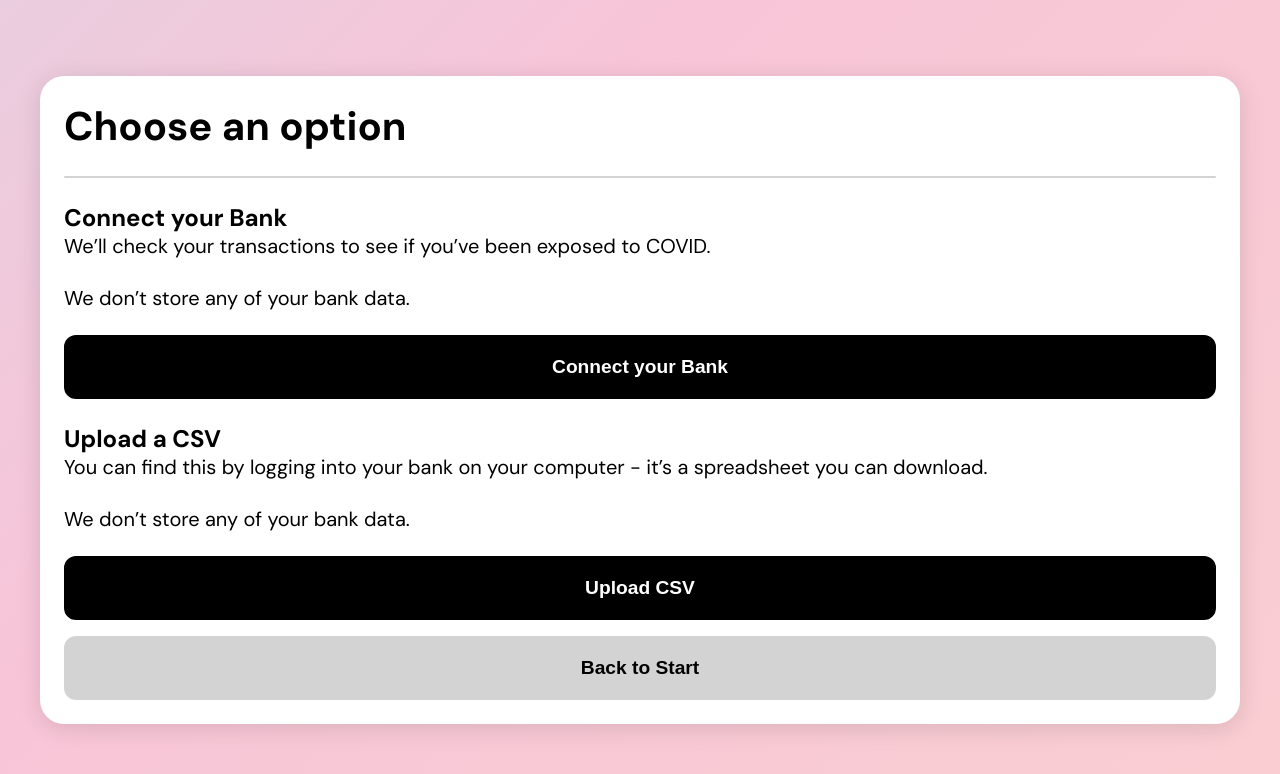
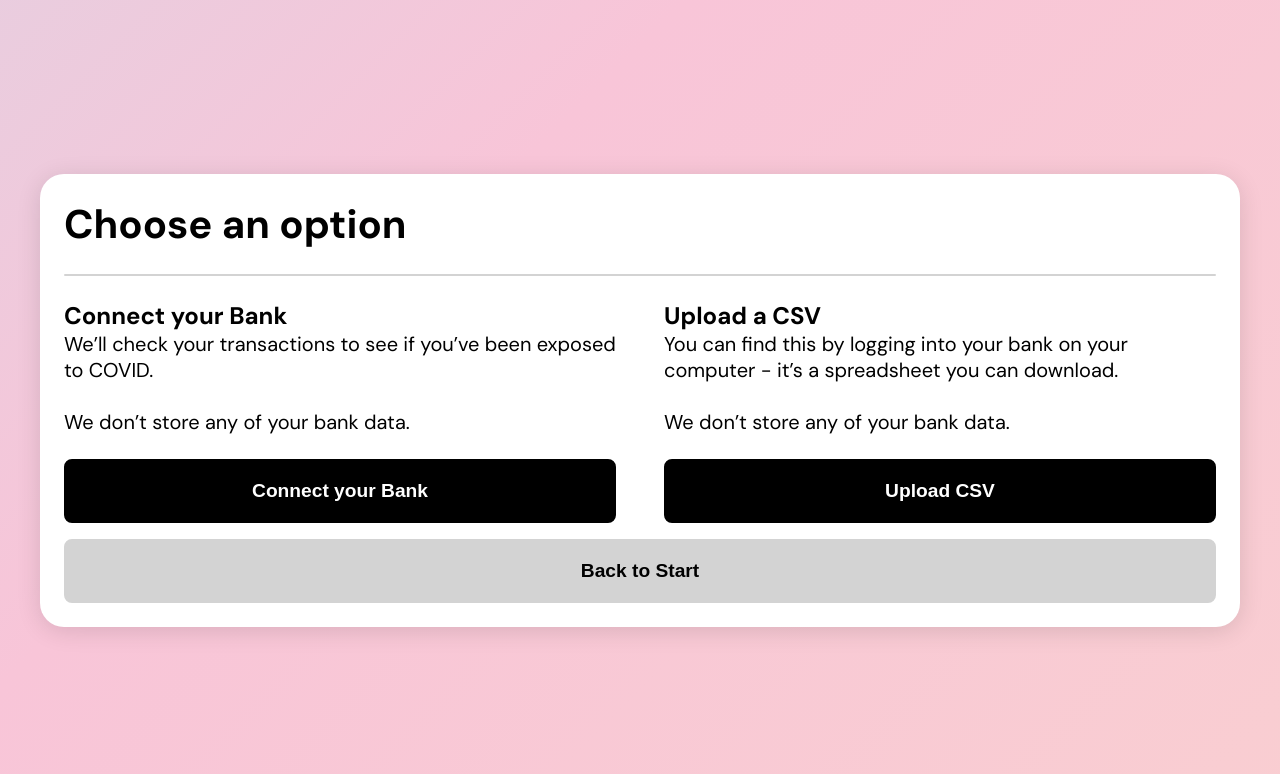
Before and after one commit to haxxnz/covidengineui, a React (Create React App) app: page /transaction in a window 1280 px wide. Shown: the top 774 px of the page. Built offline with nearby package versions, Linux system fonts and the light colour scheme.

Commit message:
fix fuckup on media query

```diff
--- a/src/App.css
+++ b/src/App.css
@@ -28,7 +28,9 @@ ul {
   margin-top: 0.5rem;
 }
 
-li {padding-bottom: 0.25rem}
+li {
+  padding-bottom: 0.25rem
+}
 
 .hr {
   height: 2px;
@@ -46,7 +48,7 @@ aside {
 }
 
 button {
-  border-radius: 12px;
+  border-radius: 8px;
   height: 4rem;
   border: 2px solid #000;
   font-weight: 600;
@@ -264,9 +266,8 @@ section.container-small4 {
   .image-mascot-item {
     height: 15vh;
   }
+  .grid-2 {
+    grid-template-columns: 1fr;
+    gap: 1.5rem;
+  }
 }
-
-.grid-2 {
-  grid-template-columns: 1fr;
-  gap: 1.5rem;
-}
--- a/src/App.tsx
+++ b/src/App.tsx
@@ -246,7 +246,7 @@ function Issue() {
                       .slice(0, loi.event.split(" ").length - 1)
                       .join(" ")}
                   </strong>
-                     <p style={{color: "#666"}}>
+                     <p style={{color: "#444"}}>
 
                     {loi.location}
 
--- a/src/map.js
+++ b/src/map.js
@@ -17,7 +17,7 @@ export function Map({ lois }) {
     });
 
     for (const loi of lois) {
-      new mapboxgl.Marker({ color: "#b40219" })
+      new mapboxgl.Marker()
         .setLngLat([loi.coordinates.lat, loi.coordinates.lng])
         .setPopup(
           new mapboxgl.Popup().setHTML(
```
